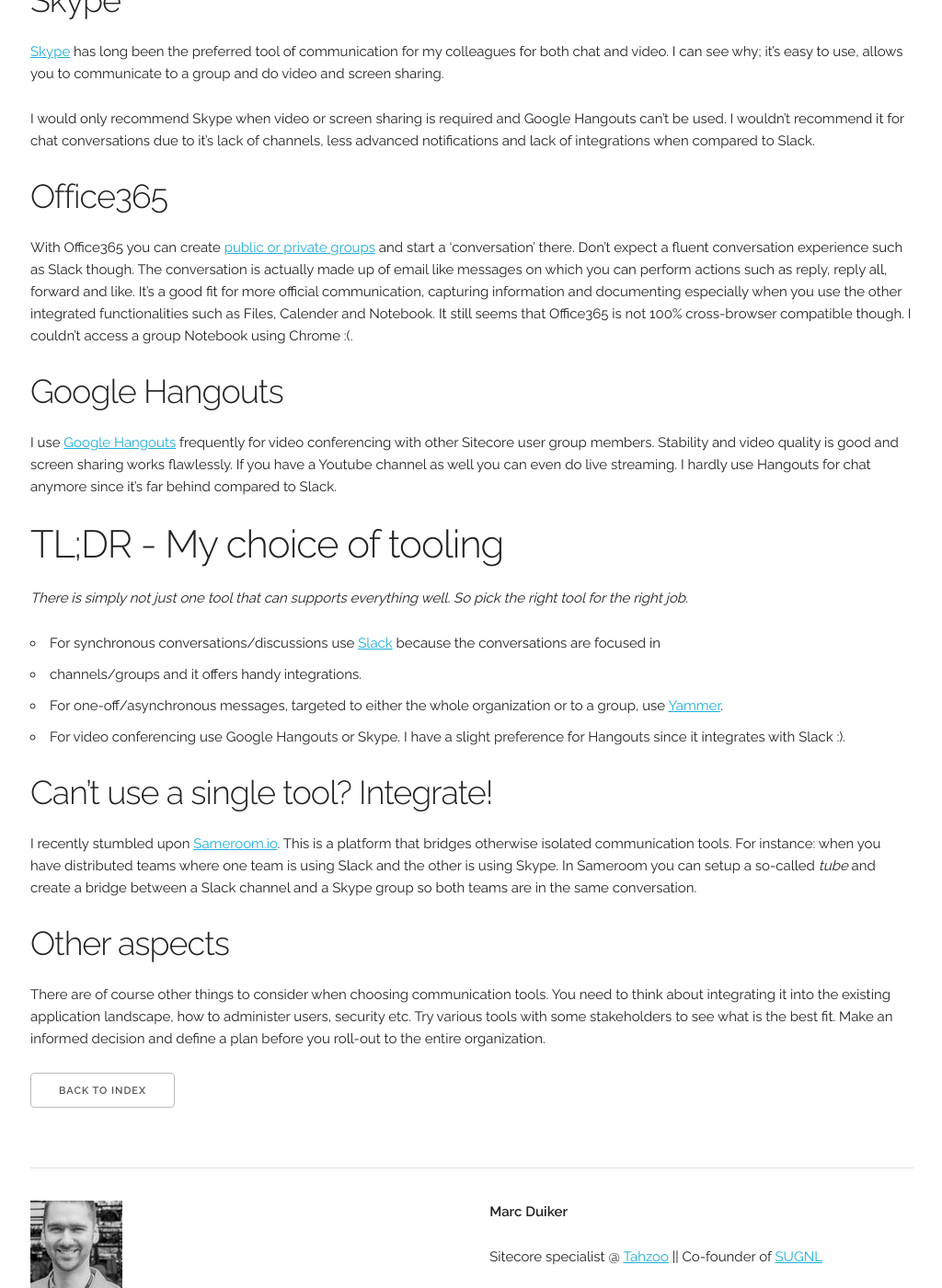
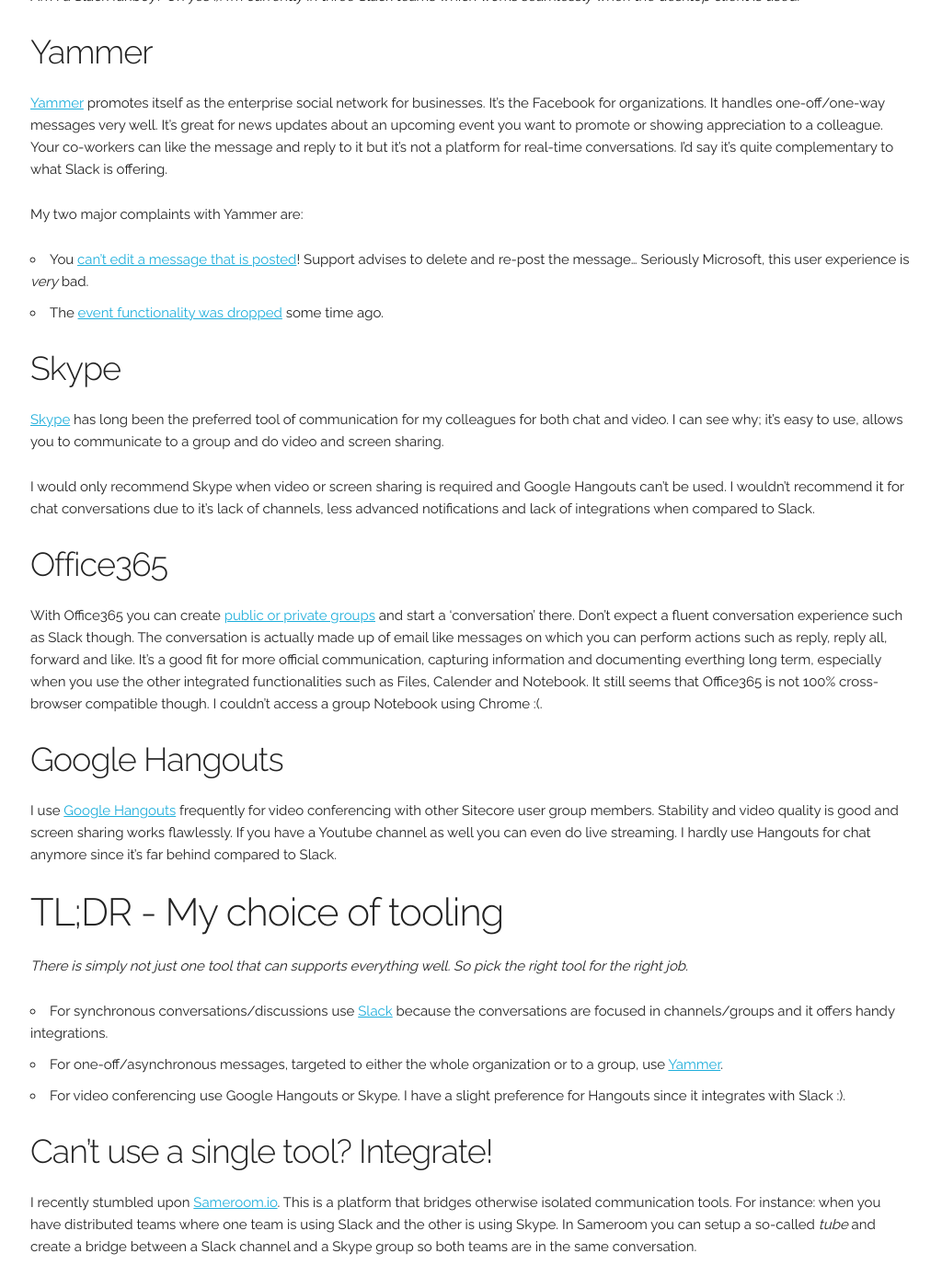
Before and after one commit to marcduiker/marcduiker.github.io, a Jekyll site: the page built from _posts/2015-10-14-choosing-communication-tools-for-distributed-teams.md, in a window 1280 px wide and 1400 px high, scrolled down 2381 px. Shown: the whole window at 92% size, without its empty margins (127-1151 px from the left). Built offline with Jekyll 4.4.1, drawn with Linux system fonts in a browser that asks for light colours; comment, search, counter and statistics services are not loaded.

Commit message:
Fixed asset link. Small content changes.

```diff
--- a/_posts/2015-10-14-choosing-communication-tools-for-distributed-teams.md
+++ b/_posts/2015-10-14-choosing-communication-tools-for-distributed-teams.md
@@ -5,7 +5,7 @@
 ---
 
 <a href="https://slack.com" target="_blank">
-  <img class="u-max-full-width" src="{ site.url }/assets/2015/10/14/slack_home.png" alt="Slack">
+  <img class="u-max-full-width" src="{{ site.url }}/assets/2015/10/14/slack_home.png" alt="Slack">
 </a>
 
 ##Team communication
@@ -69,7 +69,7 @@
 I would only recommend Skype when video or screen sharing is required and Google Hangouts can't be used. I wouldn't recommend it for chat conversations due to it's lack of channels, less advanced notifications and lack of integrations when compared to Slack.
 
 ###Office365
-With Office365 you can create [public or private groups](https://www.youtube.com/watch?v=t3OLvYXepvE) and start a 'conversation' there. Don't expect a fluent conversation experience such as Slack though. The conversation is actually made up of email like messages on which you can perform actions such as reply, reply all, forward and like. It's a good fit for more official communication, capturing information and documenting especially when you use the other integrated functionalities such as Files, Calender and Notebook. It still seems that Office365 is not 100% cross-browser compatible though. I couldn't access a group Notebook using Chrome :(.
+With Office365 you can create [public or private groups](https://www.youtube.com/watch?v=t3OLvYXepvE) and start a 'conversation' there. Don't expect a fluent conversation experience such as Slack though. The conversation is actually made up of email like messages on which you can perform actions such as reply, reply all, forward and like. It's a good fit for more official communication, capturing information and documenting everthing long term, especially when you use the other integrated functionalities such as Files, Calender and Notebook. It still seems that Office365 is not 100% cross-browser compatible though. I couldn't access a group Notebook using Chrome :(.
 
 ###Google Hangouts
 I use [Google Hangouts](https://hangouts.google.com/) frequently for video conferencing with other Sitecore user group members. Stability and video quality is good and screen sharing works flawlessly. If you have a Youtube channel as well you can even do live streaming. I hardly use Hangouts for chat anymore since it's far behind compared to Slack.
@@ -78,8 +78,7 @@
 
 _There is simply not just one tool that can supports everything well. So pick the right tool for the right job._
 
-- For synchronous conversations/discussions use [Slack](http://www.slack.com) because the conversations are focused in
-- channels/groups and it offers handy integrations.
+- For synchronous conversations/discussions use [Slack](http://www.slack.com) because the conversations are focused in channels/groups and it offers handy integrations.
 - For one-off/asynchronous messages, targeted to either the whole organization or to a group, use [Yammer](http://www.yammer.com).
 - For video conferencing use Google Hangouts or Skype. I have a slight preference for Hangouts since it integrates with Slack :).
 
```
